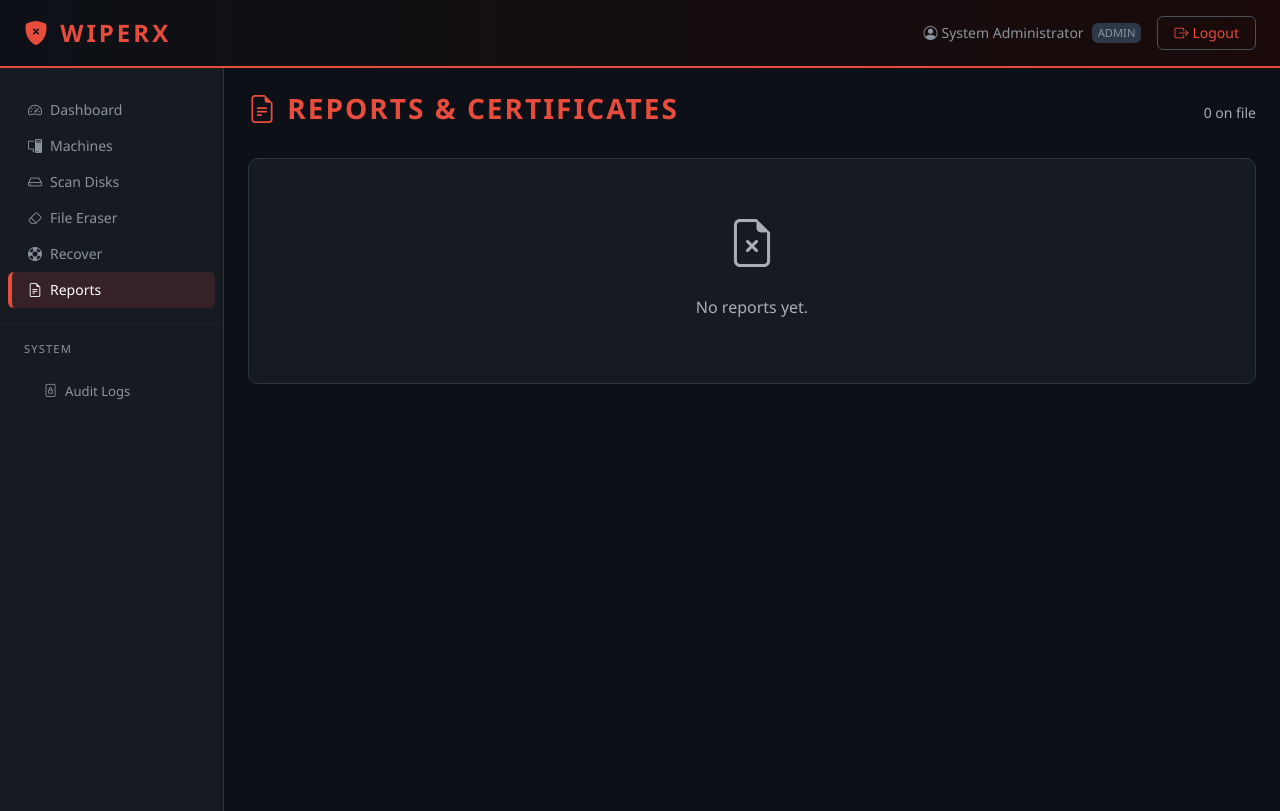
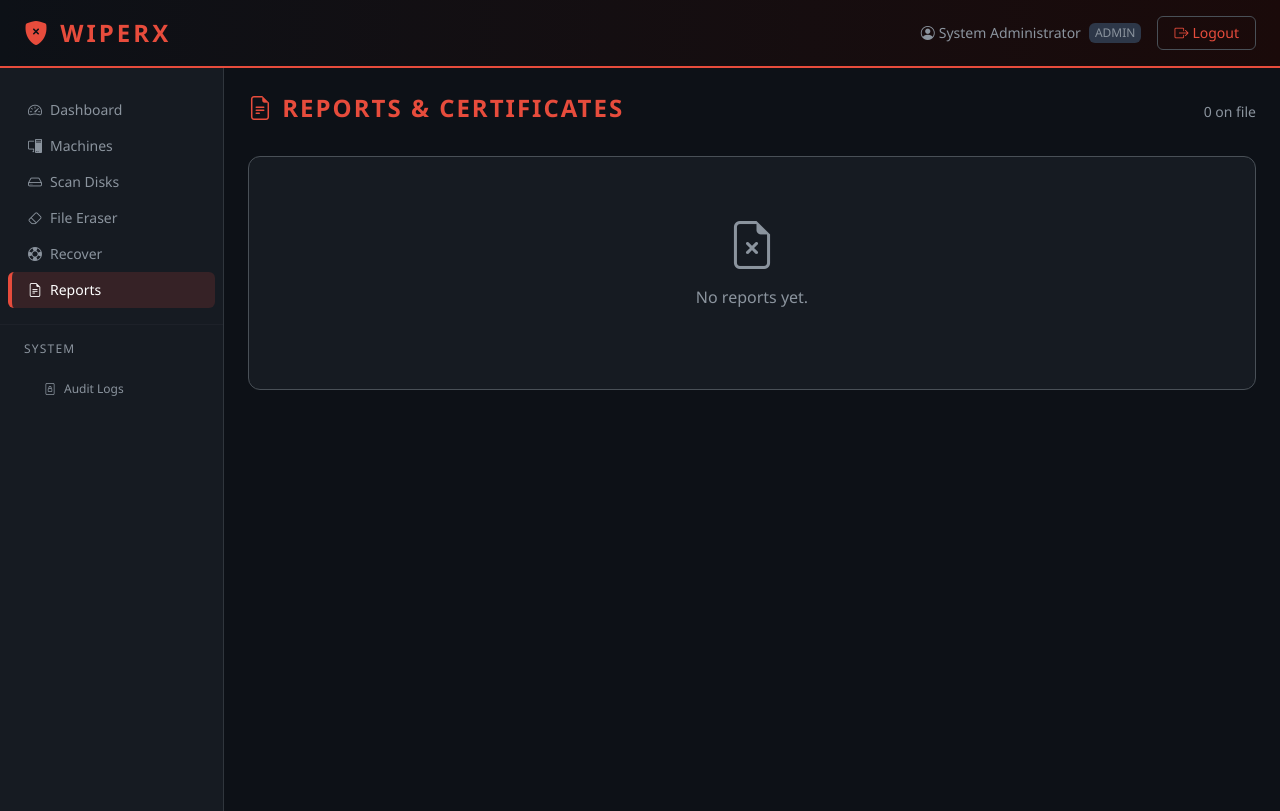
Before and after one commit to harishvidyarthcsecs/WiperX, a Flask app: page /reports/ in a window 1280 px wide. Run offline with Flask 3, Linux system fonts and the light colour scheme; a user stored in the database is signed in; some libraries are stand-ins or nearby versions.

Commit message:
feat(web): reports page pass + fix a real Tailwind content-scan gap (Part B, slice 6)
- web/templates/reports/index.html + view.html: converted to card()/badge()/
  table_wrap()/btn(). Added an `info` badge variant + icon/outline options to
  ui.html's badge() macro for the freespace-kind color and the
  verified/unverified outline pills. Context vars (reports[], filename, kind,
  report, signature, raw) unchanged.

Found and fixed two real bugs while verifying (grepped the compiled CSS for
every class each new template used, rather than trusting a clean screenshot -
this is how they surfaced):

- .gitignore's unanchored `reports/` (and logs/, cases/, keys/) pattern also
  matched web/templates/reports/, so Tailwind's automatic content scan
  silently skipped that whole directory - every utility class unique to the
  two reports templates was missing from app.css even though the build
  "succeeded" and most of the page still looked right (because it reused
  classes already compiled from other pages). Anchored all four patterns to
  the repo root (`/reports/` etc.) so they can only ever match the top-level
  runtime-output dirs they were meant for. Also added an explicit
  `@source "../../templates"` in input.css as a second line of defense so a
  future .gitignore change can't quietly repeat this.
- Separately, and now caught across previously-committed files too:
  Tailwind's arbitrary-value syntax with a bare decimal fraction
  (`text-[0.7rem]`, `bg-wx-red/[0.06]`) never compiled in this build, while
  integer-px/percent arbitrary values (`max-h-[480px]`, `top-[72px]`) do.
  Replaced every `text-[0.Nrem]` with the built-in `text-xs` (base.html's
  role badge, SYSTEM label, nav small-text; ui.html's log_console;
  reports/view.html's raw-payload block) and `bg-wx-red/[0.06]` with
  `bg-wx-red/5` (dashboard's Security Notice box) - all visually
  indistinguishable, all guaranteed-supported Tailwind syntax.

Verified: pytest 156 passed (1 pre-existing recovery flake, unrelated).
Cross-checked every arbitrary-value class used anywhere in web/templates/
against the compiled app.css (not just the ones touched this slice).
Re-screenshotted dashboard (role badge / SYSTEM label now visibly correct
size) and both reports pages.

Co-Authored-By: Claude Sonnet 5 <noreply@anthropic.com>
Claude-Session: https://claude.ai/code/session_01Ay1oDUAfQtqfH8dq6p4sHe

```diff
--- a/web/templates/_components/ui.html
+++ b/web/templates/_components/ui.html
@@ -53,12 +53,15 @@
 {% endif %}
 {% endmacro %}
 
-{% macro badge(text, variant='default') %}
-<span class="inline-flex items-center rounded px-2 py-0.5 text-xs font-medium
-             {% if variant == 'success' %}bg-wx-success/15 text-wx-success
-             {% elif variant == 'danger' %}bg-wx-red/15 text-wx-red
-             {% elif variant == 'warning' %}bg-wx-warning/15 text-wx-warning
-             {% else %}bg-white/10 text-wx-muted{% endif %}">{{ text }}</span>
+{% macro badge(text, variant='default', icon=None, outline=False) %}
+<span class="inline-flex items-center gap-1 rounded px-2 py-0.5 text-xs font-medium
+             {% if variant == 'success' %}bg-wx-success/15 text-wx-success {% if outline %}border border-wx-success{% endif %}
+             {% elif variant == 'danger' %}bg-wx-red/15 text-wx-red {% if outline %}border border-wx-red{% endif %}
+             {% elif variant == 'warning' %}bg-wx-warning/15 text-wx-warning {% if outline %}border border-wx-warning{% endif %}
+             {% elif variant == 'info' %}bg-wx-info/15 text-wx-info {% if outline %}border border-wx-info{% endif %}
+             {% else %}bg-white/10 text-wx-muted{% endif %}">
+  {% if icon %}<i class="bi bi-{{ icon }}"></i>{% endif %}{{ text }}
+</span>
 {% endmacro %}
 
 {% macro btn(label, icon=None, variant='primary', href=None, type='button', name=None, extra_class='') %}
@@ -97,7 +100,7 @@
 
 {% macro log_console(id='wx-log-console') %}
 <div id="{{ id }}"
-     class="h-96 overflow-y-auto rounded-lg border border-wx-border bg-wx-dark p-3 font-mono text-[0.82rem]"></div>
+     class="h-96 overflow-y-auto rounded-lg border border-wx-border bg-wx-dark p-3 font-mono text-xs"></div>
 {% endmacro %}
 
 {% macro progress(id='wx-progress', indeterminate=False) %}
--- a/web/templates/base.html
+++ b/web/templates/base.html
@@ -70,7 +70,7 @@
             <span class="text-wx-muted text-sm hidden sm:inline-flex items-center gap-1">
                 <i class="bi bi-person-circle"></i>
                 {{ current_user.display_name }}
-                <span class="ml-1 rounded bg-[#2d3748] px-1.5 py-0.5 text-[0.7rem]">
+                <span class="ml-1 rounded bg-[#2d3748] px-1.5 py-0.5 text-xs">
                     {{ current_user.role.upper() }}
                 </span>
             </span>
@@ -103,7 +103,7 @@
             </div>
             {% macro nav_link(endpoint_url, active, icon, label, small=False) %}
             <a href="{{ endpoint_url }}"
-               class="mx-2 flex items-center gap-2 rounded-md px-3 py-2 no-underline {% if small %}text-[0.82rem]{% else %}text-sm{% endif %}
+               class="mx-2 flex items-center gap-2 rounded-md px-3 py-2 no-underline {% if small %}text-xs{% else %}text-sm{% endif %}
                       {% if active %}bg-wx-red/15 border-l-4 border-wx-red text-white
                       {% else %}text-wx-muted border-l-4 border-transparent hover:bg-wx-red/15 hover:text-white{% endif %}
                       transition-colors" @click="sidebarOpen = false">
@@ -120,7 +120,7 @@
             </nav>
             <hr class="my-3 border-wx-border">
             <div class="px-4">
-                <p class="text-[0.7rem] tracking-widest text-wx-muted">SYSTEM</p>
+                <p class="text-xs tracking-widest text-wx-muted">SYSTEM</p>
                 <nav class="-mx-2 flex flex-col">
                     {{ nav_link(url_for('dashboard.audit'), request.endpoint == 'dashboard.audit', 'file-lock', 'Audit Logs', small=True) }}
                 </nav>
--- a/web/templates/dashboard/index.html
+++ b/web/templates/dashboard/index.html
@@ -123,7 +123,7 @@
     </div>
 </div>
 
-<div class="mt-4 rounded-lg border border-wx-red/30 bg-wx-red/[0.06] p-3">
+<div class="mt-4 rounded-lg border border-wx-red/30 bg-wx-red/5 p-3">
     <i class="bi bi-shield-exclamation text-wx-warning"></i>
     <strong class="ml-1">Security Notice:</strong>
     <span class="text-wx-muted">All operations are logged. System disks cannot be wiped while the OS is running;
--- a/web/templates/reports/index.html
+++ b/web/templates/reports/index.html
@@ -1,79 +1,86 @@
 {% extends "base.html" %}
+{% from "_components/ui.html" import card, badge, table_wrap %}
 {% block title %}Reports{% endblock %}
 {% block content %}
-<div class="d-flex justify-content-between align-items-center mb-4">
-    <h3 style="color:#e74c3c; font-weight:700; letter-spacing:2px">
+<div class="mb-6 flex items-center justify-between">
+    <h3 class="text-2xl font-bold tracking-[2px] text-wx-red">
         <i class="bi bi-file-earmark-text"></i> REPORTS &amp; CERTIFICATES
     </h3>
-    <span class="text-muted small">{{ reports|length }} on file</span>
+    <span class="text-sm text-wx-muted">{{ reports|length }} on file</span>
 </div>
 
-<div class="card">
-    <div class="card-body p-0">
+{% call card() %}
     {% if reports %}
-        <table class="table table-hover align-middle mb-0">
+    {% call table_wrap() %}
         <thead>
-                <tr>
-                    <th>Kind</th><th>Time (UTC)</th><th>Host</th><th>Target</th>
-                    <th>Detail</th><th>Result</th><th>Signature</th><th class="text-end">Actions</th>
+            <tr class="text-left text-wx-muted">
+                <th class="py-1 pr-3 font-normal">Kind</th>
+                <th class="py-1 pr-3 font-normal">Time (UTC)</th>
+                <th class="py-1 pr-3 font-normal">Host</th>
+                <th class="py-1 pr-3 font-normal">Target</th>
+                <th class="py-1 pr-3 font-normal">Detail</th>
+                <th class="py-1 pr-3 font-normal">Result</th>
+                <th class="py-1 pr-3 font-normal">Signature</th>
+                <th class="py-1 text-right font-normal">Actions</th>
             </tr>
         </thead>
-            <tbody>
+        <tbody class="divide-y divide-wx-border">
+            {% set kind_variant = {'wipe': 'danger', 'erase': 'warning', 'freespace': 'info', 'recover': 'success'} %}
             {% for r in reports %}
-                <tr>
-                    <td>
-                        {% set colours = {'wipe':'#e74c3c','erase':'#f39c12','freespace':'#3498db','recover':'#27ae60'} %}
-                        <span class="badge" style="background:{{ colours.get(r.kind, '#6c757d') }}">{{ r.kind }}</span>
-                    </td>
-                    <td class="small text-muted">{{ r.timestamp or '—' }}</td>
-                    <td class="small">{{ r.host }}</td>
-                    <td><code>{{ r.target }}</code></td>
-                    <td class="small">{{ r.detail }}</td>
-                    <td>
+            <tr class="hover:bg-white/5">
+                <td class="py-2 pr-3">{{ badge(r.kind, kind_variant.get(r.kind, 'default')) }}</td>
+                <td class="py-2 pr-3 text-xs text-wx-muted">{{ r.timestamp or '—' }}</td>
+                <td class="py-2 pr-3 text-xs">{{ r.host }}</td>
+                <td class="py-2 pr-3"><code>{{ r.target }}</code></td>
+                <td class="py-2 pr-3 text-xs">{{ r.detail }}</td>
+                <td class="py-2 pr-3">
+                    <div class="flex flex-wrap items-center gap-1">
                         {% if r.ok %}
-                        <span class="badge bg-success"><i class="bi bi-check"></i> PASSED</span>
+                        {{ badge("PASSED", "success", icon="check") }}
                         {% elif r.ok is none %}
-                        <span class="badge bg-secondary">—</span>
+                        {{ badge("—") }}
                         {% else %}
-                        <span class="badge bg-danger"><i class="bi bi-x"></i> FAILED</span>
+                        {{ badge("FAILED", "danger", icon="x") }}
                         {% endif %}
                         {% if r.verified is not none %}
                             {% if r.verified %}
-                            <span class="badge bg-success-subtle text-success border border-success" title="post-wipe verification">verified</span>
+                            {{ badge("verified", "success", outline=True) }}
                             {% elif r.verified == false %}
-                            <span class="badge bg-danger-subtle text-danger border border-danger">unverified</span>
+                            {{ badge("unverified", "danger", outline=True) }}
                             {% endif %}
                         {% endif %}
+                    </div>
                 </td>
-                    <td>
+                <td class="py-2 pr-3">
                     {% if r.signed and r.trusted %}
-                        <span class="badge bg-success">signed</span>
+                    {{ badge("signed", "success") }}
                     {% elif r.signed %}
-                        <span class="badge" style="background:#f39c12">untrusted key</span>
+                    {{ badge("untrusted key", "warning") }}
                     {% else %}
-                        <span class="badge bg-secondary">unsigned</span>
+                    {{ badge("unsigned") }}
                     {% endif %}
                 </td>
-                    <td class="text-end text-nowrap">
-                        <a href="{{ url_for('reports.view', filename=r.relpath) }}"
-                           class="btn btn-sm btn-outline-secondary" title="View">
+                <td class="py-2 text-right">
+                    <div class="flex justify-end gap-1.5">
+                        <a href="{{ url_for('reports.view', filename=r.relpath) }}" title="View"
+                           class="rounded-md border border-wx-border px-2 py-1 text-wx-text no-underline hover:bg-white/5">
                             <i class="bi bi-eye"></i>
                         </a>
-                        <a href="{{ url_for('reports.download', filename=r.relpath) }}"
-                           class="btn btn-sm btn-outline-primary" title="Download JSON">
+                        <a href="{{ url_for('reports.download', filename=r.relpath) }}" title="Download JSON"
+                           class="rounded-md border border-wx-border px-2 py-1 text-wx-text no-underline hover:bg-white/5">
                             <i class="bi bi-download"></i>
                         </a>
+                    </div>
                 </td>
             </tr>
             {% endfor %}
         </tbody>
-        </table>
+    {% endcall %}
     {% else %}
-        <div class="text-center text-muted py-5">
-            <i class="bi bi-file-earmark-x" style="font-size:3rem"></i>
+    <div class="py-10 text-center text-wx-muted">
+        <i class="bi bi-file-earmark-x text-5xl"></i>
         <p class="mt-3">No reports yet.</p>
     </div>
     {% endif %}
-    </div>
-</div>
+{% endcall %}
 {% endblock %}
```
Also changed, not shown: web/static/src/input.css (+7 -0 lines), web/templates/reports/view.html (+34 -45 lines), web/static/css/app.css, 1 other file. Lines whose indentation alone changed are shown as unchanged.
